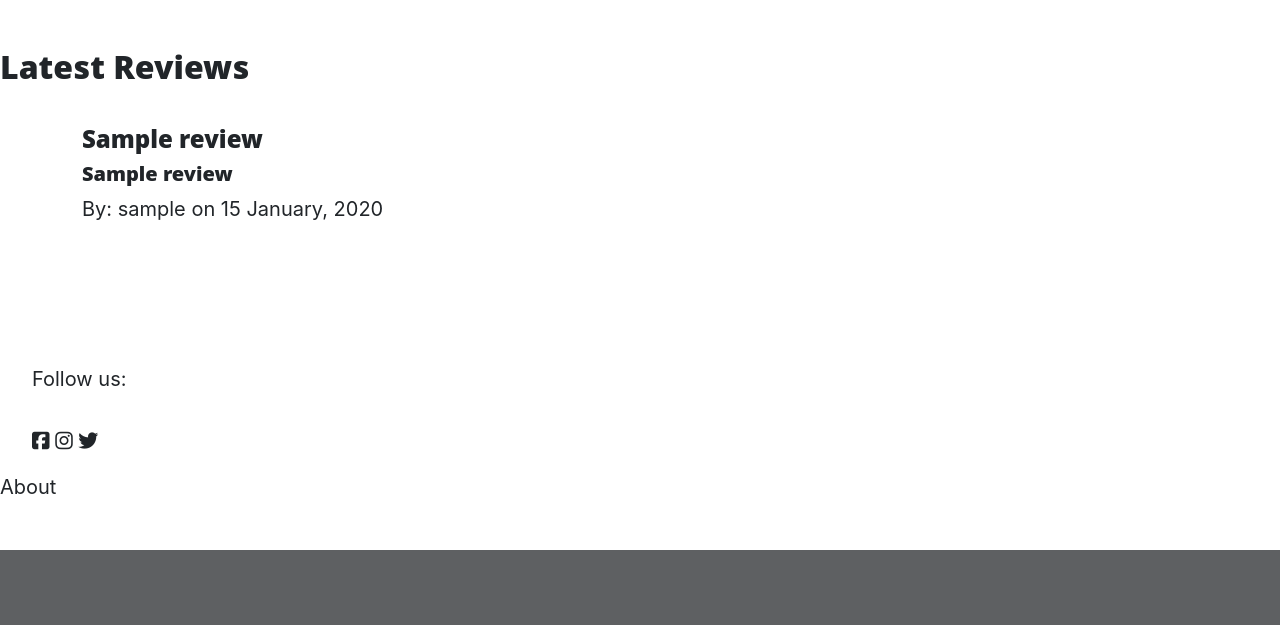
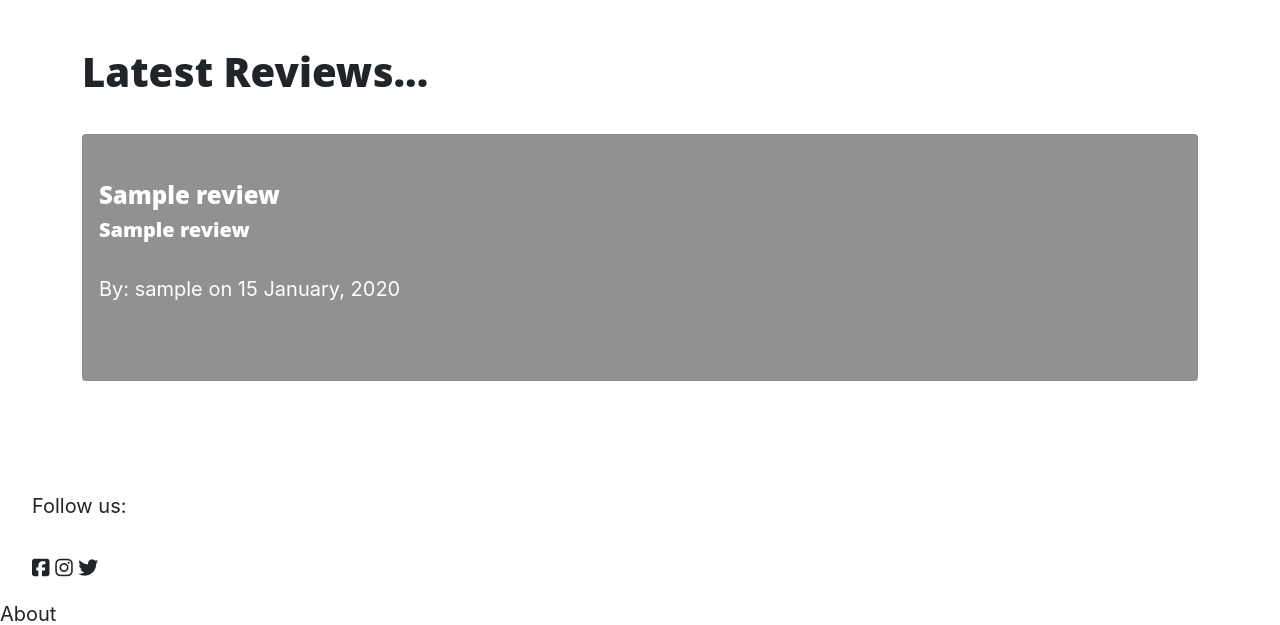
Before and after one commit to JPBiddle/watch-review, a Flask app: page /home in a window 1280 px wide. Shown: the part 628-1253 px from the top of the page. Before the commit the page ends 1178 px from the top, so only its background shows below. Run offline with Flask 2, Linux system fonts and the light colour scheme; tables that the repository leaves empty hold one stand-in row (values such as "Sample post"); some libraries are stand-ins or nearby versions.

Commit message:
began styling with bootstrap starting with home html

```diff
--- a/reviews/templates/home.html
+++ b/reviews/templates/home.html
@@ -14,20 +14,25 @@
         </div>
     </div>
 </header>
-
-<h2>Latest Reviews</h2>
+<div class="container">
+<h1 class="text-left">Latest Reviews...</h1>
+</div>
 <br/>
 
 {% for post in posts %}
 
 <div class="container"><a href="{{ url_for('posts', id=post.id) }}">
-    <h4>{{ post.title }}</h4>
-    <h5>{{ post.subtitle }}</h5>
-    By: {{ post.poster.username }}
-    on {{ post.date.strftime('%d %B, %Y') }} </a><br/><br/>
+    <div class=".col-12 .col-md-8 card opacity-50 bg-dark text-left">
     </br>
+        <div class="card-body">
+            <h4 class="card-title text-white">{{ post.title }}</h4>
+            <h5 class="card-text text-white">{{ post.subtitle }}</h5>
+            <p class="card-text text-white">By: {{ post.poster.username }}
+            on {{ post.date.strftime('%d %B, %Y') }} </p></a><br/><br/>
+        </div>
+    </div>
 </div>
-
+</br>
 {% endfor %}
 
 {% endblock %}
```
